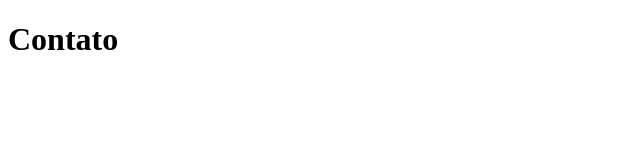
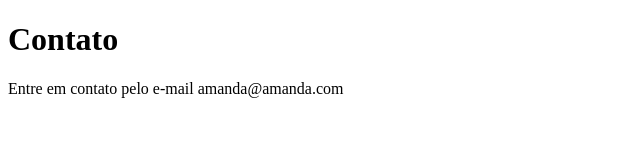
Before and after one commit to AmandaPardinho/Sistema-De-Cadastro, a plain HTML site: page contato.html in a window 1280 px wide. Shown: the whole page, without its empty margins (0-640 px from the left). Drawn offline with Linux system fonts and the light colour scheme.

Commit message:
Adicionando o email de contato

```diff
--- a/contato.html
+++ b/contato.html
@@ -7,5 +7,6 @@
 </head>
 <body>
     <h1>Contato</h1>
+    <p>Entre em contato pelo e-mail amanda@amanda.com</p>
 </body>
 </html>
```
